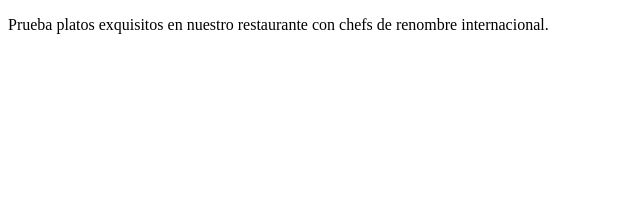
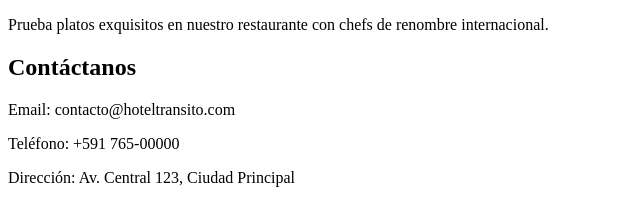
Before and after one commit to inaDAGod/HotelTransito, a plain HTML site: page src/index.html in a window 1280 px wide. Shown: the part 1389-1592 px from the top of the page, without its empty margins (0-640 px from the left). Before the commit the page ends 1439 px from the top, so only its background shows below. Drawn offline with Linux system fonts and the light colour scheme.

Commit message:
seccion contactanos

```diff
--- a/src/index.html
+++ b/src/index.html
@@ -35,8 +35,15 @@
                 <img src="https://images.unsplash.com/photo-1551907234-24b6a2c5fdf0" alt="Restaurante">
                 <h3>Gastronomía</h3>
                 <p>Prueba platos exquisitos en nuestro restaurante con chefs de renombre internacional.</p>
-              </div>
+            </div>
         </div>
       </section>
+
+      <section id="contacto">
+        <h2>Contáctanos</h2>
+        <p>Email: contacto@hoteltransito.com</p>
+        <p>Teléfono: +591 765-00000</p>
+        <p>Dirección: Av. Central 123, Ciudad Principal</p>
+    </section>
 </body>
 </html>
```
